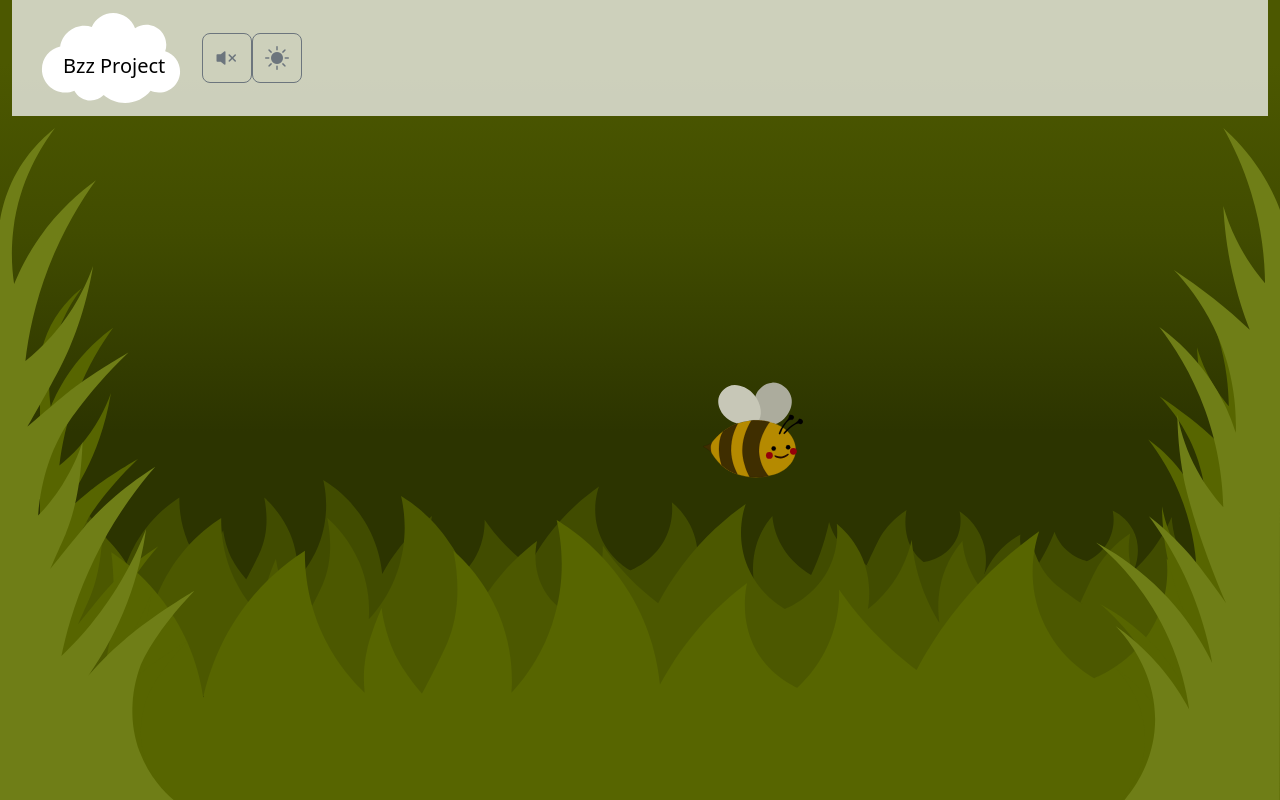
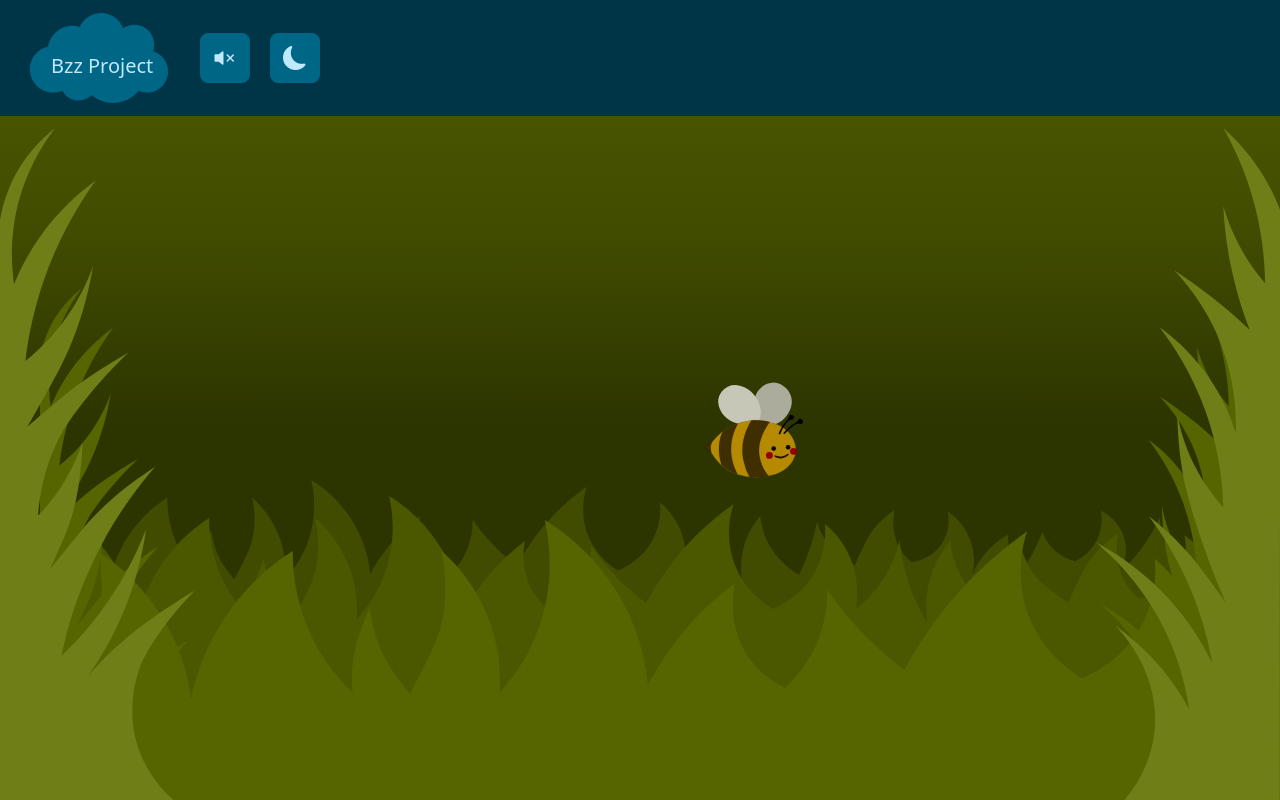
Before and after one commit to kivojenko/bzz, a React (Create React App) app: page / in a window 1280 px wide. Shown: the top 800 px of the page. Built offline with nearby package versions, Linux system fonts and the light colour scheme.

Commit message:
Color fix

```diff
--- /dev/null
+++ b/src/assets/css/button.css
@@ -0,0 +1,11 @@
+.btn-outline-secondary {
+  margin: 0 10px;
+  background: var(--cloud) !important;
+  border-color: var(--cloud) !important;
+  color: var(--secondary-color) !important;
+}
+.btn-outline-secondary:hover {
+  background: var(--secondary-color) !important;
+  border-color: var(--secondary-color) !important;
+  color: var(--cloud) !important;
+}
--- a/src/assets/css/cloud.css
+++ b/src/assets/css/cloud.css
@@ -1,3 +1,6 @@
 .cloud {
-  fill: #fff !important;
+  fill: var(--cloud) !important;
 }
+.cloud-text {
+  fill: var(--secondary-color) !important;
+}
--- a/src/assets/css/index.css
+++ b/src/assets/css/index.css
@@ -6,4 +6,5 @@ body {
 .container-fluid {
   margin-left: 0 !important;
   margin-right: 0 !important;
+  padding: 0 !important;
 }
--- a/src/assets/css/main.ts
+++ b/src/assets/css/main.ts
@@ -4,3 +4,5 @@ import './index.css';
 import './bee.css';
 import './grass.css'
 import './cloud.css'
+import './navbar.css'
+import './button.css'
--- /dev/null
+++ b/src/assets/css/navbar.css
@@ -0,0 +1,3 @@
+.navbar {
+  background: var(--navbar-main);
+}
--- a/src/assets/css/themes.css
+++ b/src/assets/css/themes.css
@@ -4,6 +4,7 @@
       #576500 46%,
       #889931 71%,
       #a2b449 92%) fixed;
+  --secondary-color: #006685;
   --bee-yellow: #ffdf9a;
   --bee-black:#775a00;
   --bee-cheeks: #ffb4ab;
@@ -13,6 +14,9 @@
   --long-grass-2: #a2b449;
   --long-grass-3: #bed062;
   --side-grass: #e8fb87;
+  --navbar-main: #bfe9ff;
+  --cloud: #f4faff;
+  --cloud-text: #001f2a;
 }
 [data-theme='dark'] {
   --background:
@@ -20,6 +24,7 @@
       #2c3400 46%,
       #414c00 71%,
       #4c5800 92%) fixed;
+  --secondary-color: #bfe9ff;
   --bee-yellow: #b58a00;
   --bee-black: #3f2e00;
   --bee-cheeks: #93000a;
@@ -29,4 +34,7 @@
   --long-grass-2: #4c5800;
   --long-grass-3: #576500;
   --side-grass: #6f7e17;
+  --navbar-main: #003547;
+  --cloud: #006685;
+  --cloud-text: #f4faff;
 }
--- a/src/components/ColorModeSwitch.tsx
+++ b/src/components/ColorModeSwitch.tsx
@@ -1,6 +1,6 @@
 import React from 'react';
 import {getTheme, setTheme} from "../service/themeService";
-import { ModeSwitchButtonWithIcons } from "../basicComponents/ModeSwitchButtonWithIcons";
+import {ModeSwitchButtonWithIcons} from "../basicComponents/ModeSwitchButtonWithIcons";
 
 
 export const ColorModeSwitch = () => {
@@ -12,6 +12,8 @@ export const ColorModeSwitch = () => {
     }
 
     return (
-      <ModeSwitchButtonWithIcons icons={[sunIcon, moonIcon]} toggle={toggleTheme}/>
+        <ModeSwitchButtonWithIcons
+            icons={getTheme() === 'light' ? [sunIcon, moonIcon] : [moonIcon, sunIcon]}
+            toggle={toggleTheme}/>
     );
 };
--- a/src/components/Header.tsx
+++ b/src/components/Header.tsx
@@ -6,15 +6,17 @@ import {ColorModeSwitch} from "./ColorModeSwitch";
 export const Header = () => {
     return (
         <header>
-            <nav className="navbar navbar-expand-lg navbar-light bg-light bg-opacity-75 px-4 py-2">
+            <nav className="navbar navbar-expand-lg  px-4 py-2">
                 <span className="navbar-brand mb-0 h1">
                     <svg width="150px" height="90px">
                         <Cloud/>
-                        <text x="27" y="60">Bzz Project</text>
+                        <text className="cloud-text" x="27" y="60">Bzz Project</text>
                     </svg>
                 </span>
-                <MusicPlayerSwitch/>
-                <ColorModeSwitch/>
+                <div>
+                    <MusicPlayerSwitch/>
+                    <ColorModeSwitch/>
+                </div>
             </nav>
         </header>
     )
```
